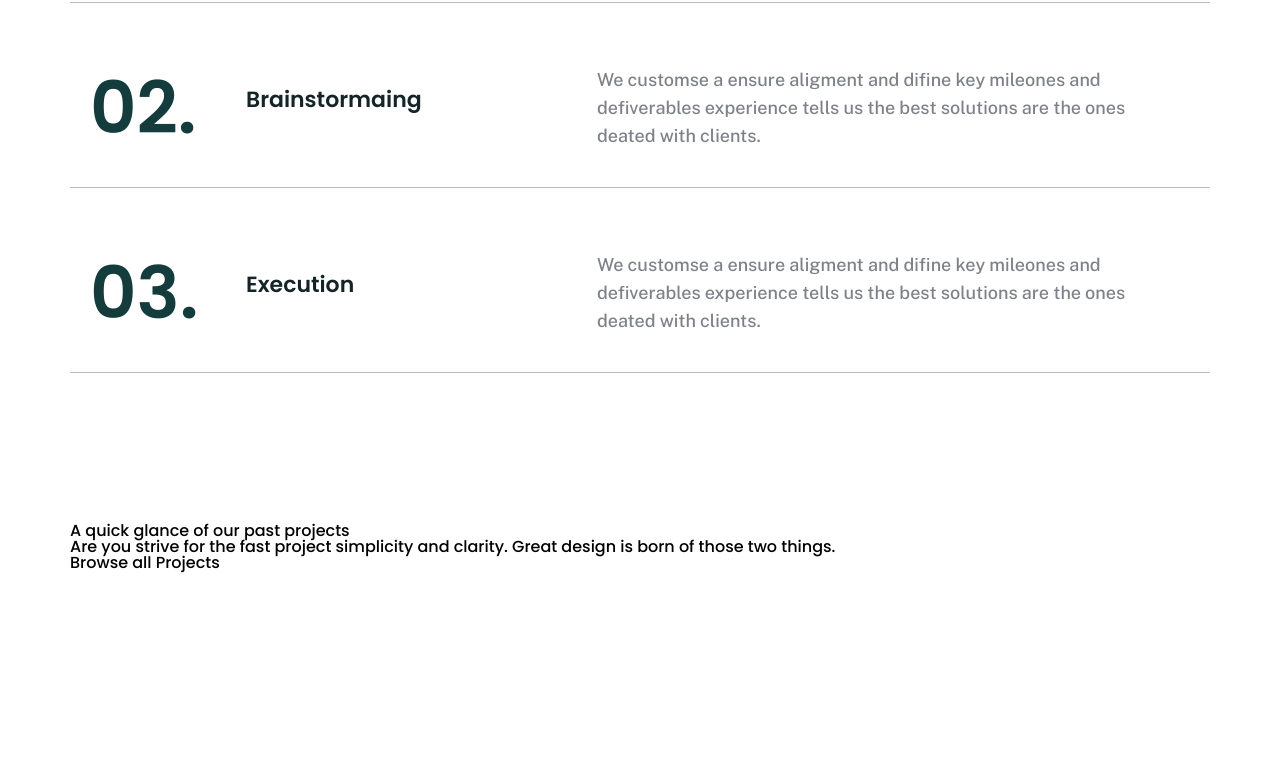
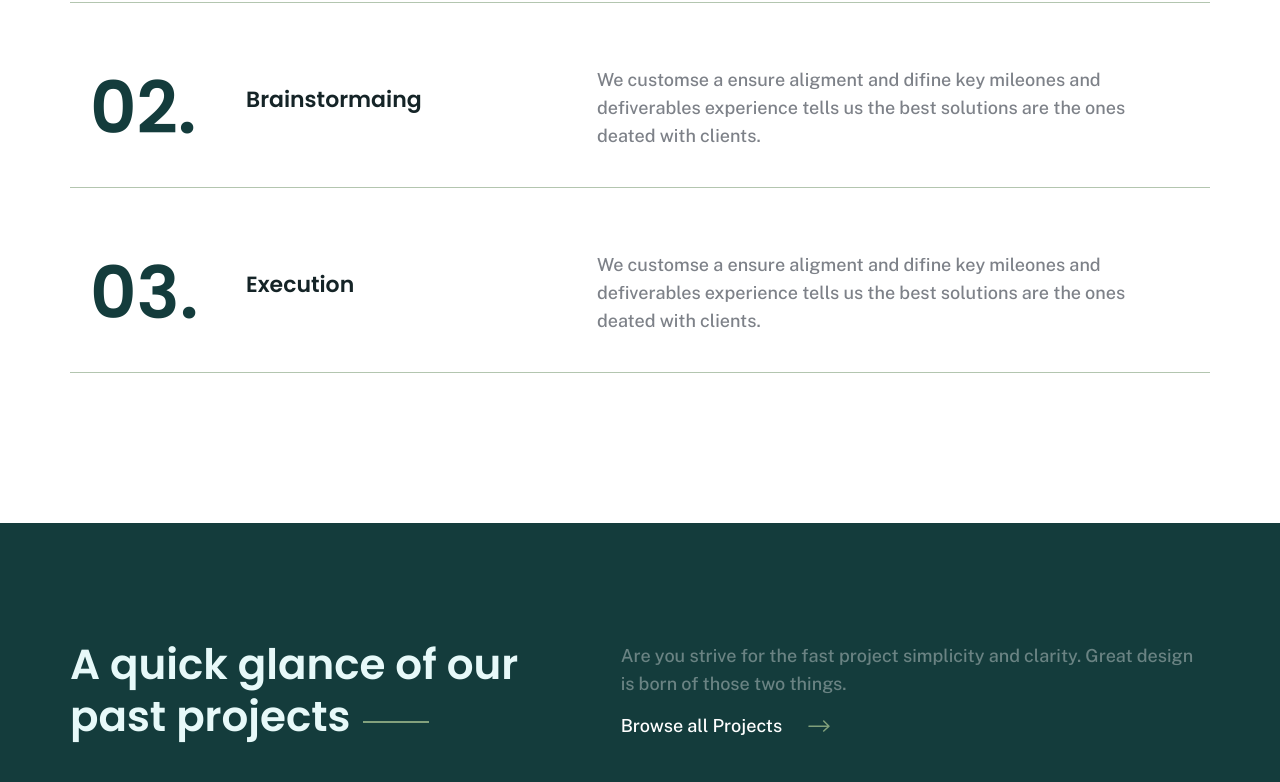
Before and after one commit to dev-ndk/f8-htmlcss-3.1, a plain HTML site: page index.html in a window 1280 px wide. Shown: the part 3064-3846 px from the top of the page. Before the commit the page ends 3638 px from the top, so only its background shows below. Drawn offline with nearby package versions, Linux system fonts and the light colour scheme; a web font is replaced by a local one.

Commit message:
làm phần project

```diff
--- a/assets/css/styles.css
+++ b/assets/css/styles.css
@@ -851,3 +851,75 @@ a {
 }
 
 /* Project */
+
+.project {
+    background: #143c3c;
+    padding: 116px 0 63px;
+}
+
+.project__content {
+    display: flex;
+    align-items: center;
+    justify-content: space-between;
+}
+
+.project__heading {
+    position: relative;
+    width: 40%;
+    color: #e7f9f9;
+
+    /* Heading/H3 42px bold */
+    font-size: 4.2rem;
+    font-weight: 600;
+    line-height: 1.24; /* 123.81% */
+}
+
+.project__heading::after {
+    position: absolute;
+    display: inline-block;
+    content: "";
+    bottom: 20px;
+    right: 97px;
+    width: 66px;
+    height: 2px;
+    background: #83a17d;
+}
+
+.project__browse {
+    width: 51.7%;
+    font-family: "Public Sans", sans-serif;
+}
+
+.project__desc {
+    color: #6a8383;
+
+    /* Paragraph/h2 18px medium */
+    font-size: 1.8rem;
+    font-weight: 500;
+    line-height: 1.56; /* 155.556% */
+}
+
+.project-browse-all {
+    margin-top: 13px;
+    display: flex;
+    align-items: center;
+    column-gap: 26px;
+}
+
+.project-browse-all:hover .project-browse-all__title {
+    text-decoration: underline;
+}
+
+.project-browse-all__title {
+    color: #fff;
+
+    /* Paragraph/h2 18px medium */
+    font-size: 1.8rem;
+    font-weight: 500;
+    line-height: 1.56; /* 155.556% */
+    transition: 0.25s;
+}
+
+.project-browse-all__icon {
+    color: #80a07b;
+}
--- a/index.html
+++ b/index.html
@@ -567,21 +567,37 @@
             <!-- Project -->
             <section class="project">
                 <div class="container">
-                    <div class="project__inner">
                     <div class="project__content">
                         <h2 class="project__heading">
                             A quick glance of our past projects
                         </h2>
                         <div class="project__browse">
                             <p class="project__desc">
-                                    Are you strive for the fast project
-                                    simplicity and clarity. Great design is born
-                                    of those two things.
+                                Are you strive for the fast project simplicity
+                                and clarity. Great design is born of those two
+                                things.
                             </p>
-                                <p class="project__browse-all">
+                            <a href="#!" class="project-browse-all">
+                                <span class="project-browse-all__title">
                                     Browse all Projects
-                                </p>
-                            </div>
+                                </span>
+                                <svg
+                                    xmlns="http://www.w3.org/2000/svg"
+                                    width="22"
+                                    height="12"
+                                    viewBox="0 0 22 12"
+                                    fill="none"
+                                >
+                                    <path
+                                        class="project-browse-all__icon"
+                                        d="M1 6.29415H21M21 6.29415L15.7059 1.00003M21 6.29415L15.7059 11"
+                                        stroke="currentColor"
+                                        stroke-width="1.5"
+                                        stroke-linecap="round"
+                                        stroke-linejoin="round"
+                                    />
+                                </svg>
+                            </a>
                         </div>
                     </div>
                 </div>
```
Lines whose indentation alone changed are shown as unchanged.
